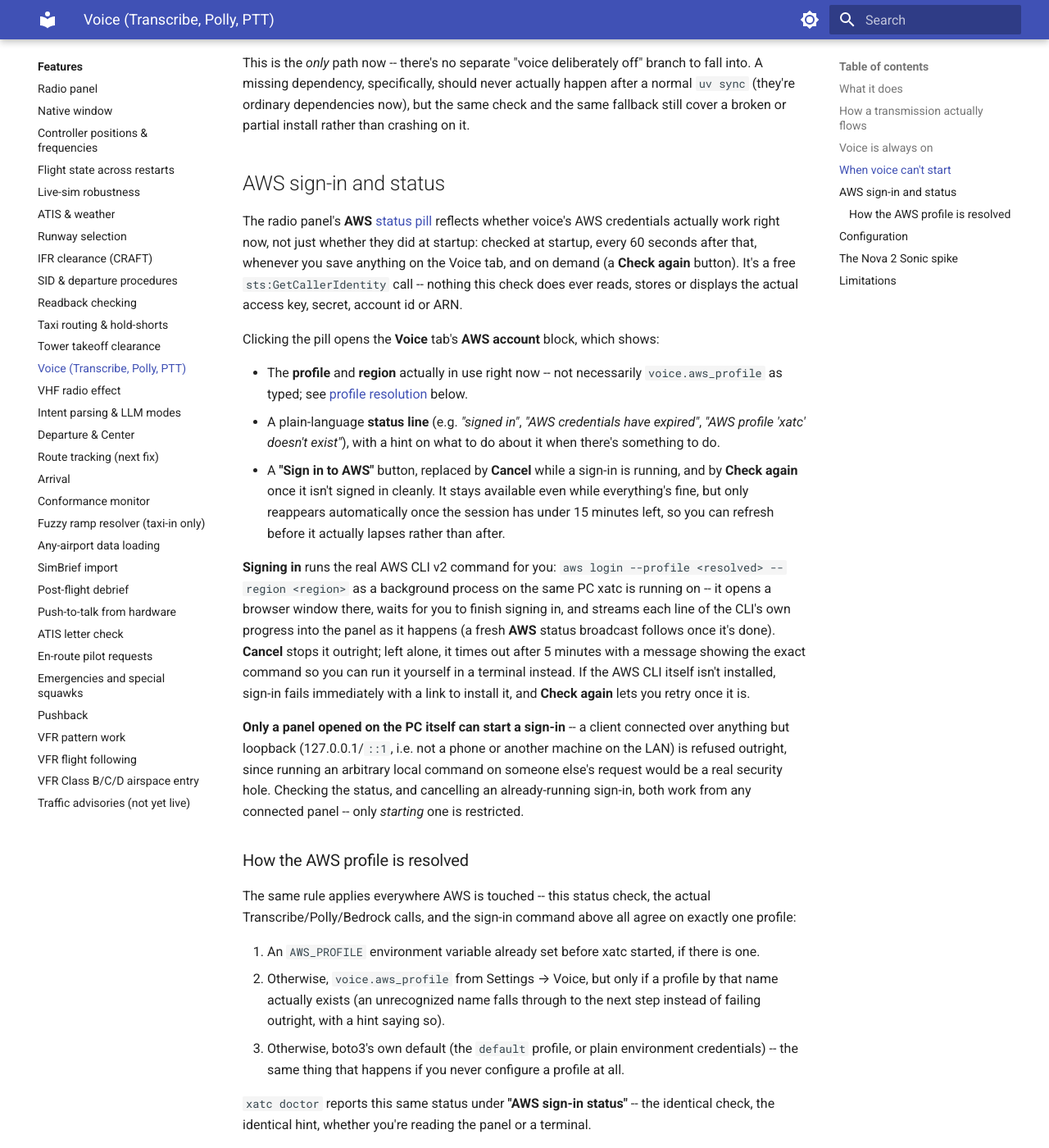
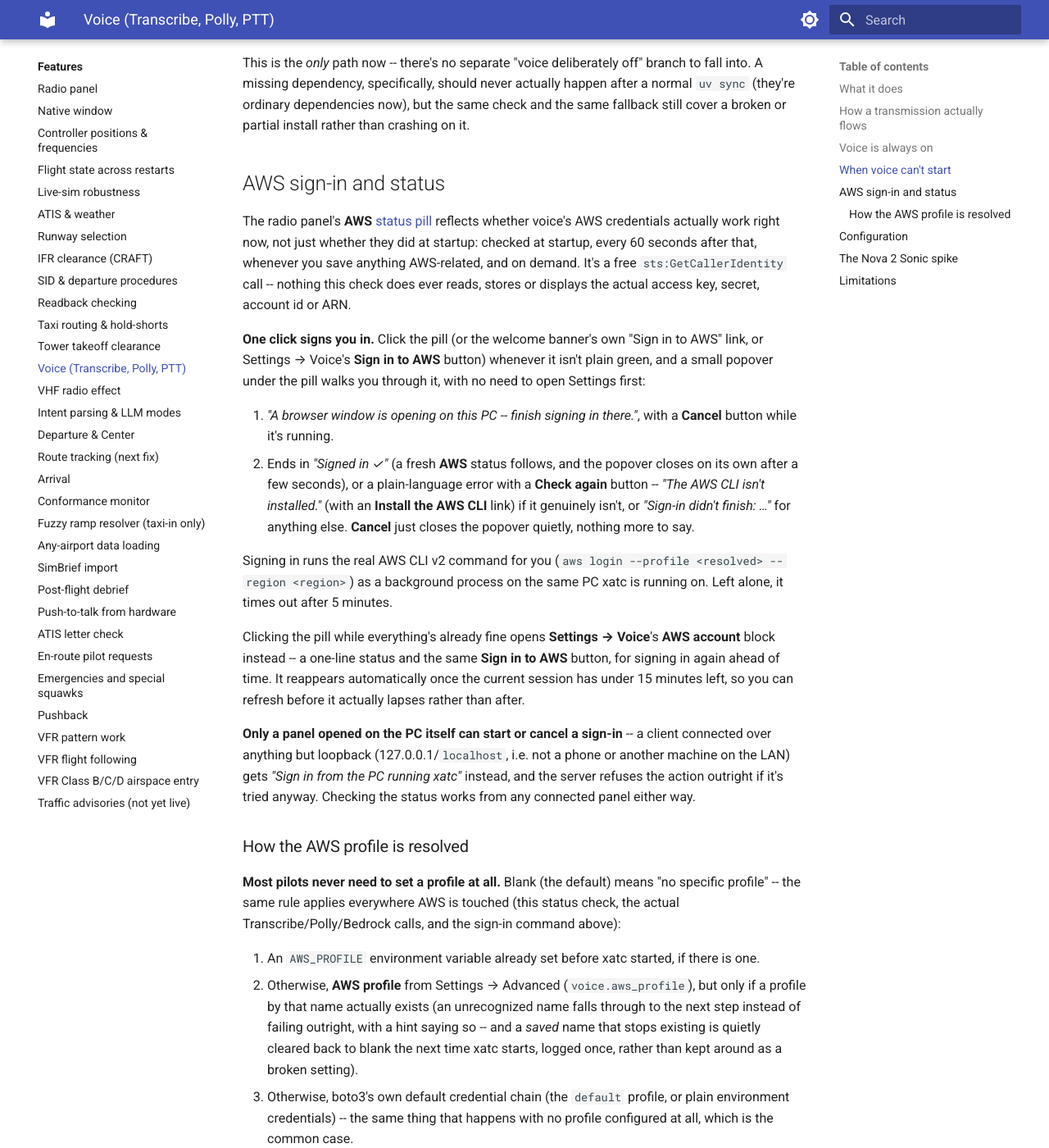
Before and after one commit to dbryant4/xplane12-atc-docs, an MkDocs documentation site: the page built from docs/features/voice.md, in a window 1280 px wide and 1400 px high, scrolled down 2527 px. Shown: the whole window at 82% size. Built offline with MkDocs 1.6.1 and Material for MkDocs 9.7.7, drawn with Linux system fonts in a browser that asks for light colours; the version menu is left out; some of the changed text lies outside the part shown.

Commit message:
Document one-click AWS sign-in (app PR #206)
Click the AWS pill (or Settings > Voice's button) and it runs `aws
login` right there in a popover -- no profile to set up first, ending
"Signed in [check]" or a plain error with Check again, an install
link if the CLI's missing. AWS profile/region moved to Settings >
Advanced and voice.aws_profile now defaults to blank (the default
credential chain); a stale saved profile is migrated back to blank
automatically. scripts/xatc-run.cmd no longer forces AWS_PROFILE.

Read against the merged aws_signin.py, aws_status.py, panel.py,
app.js, index.html, settings.py and CHANGELOG (commit d68e17a).

Co-Authored-By: Claude Sonnet 5 <noreply@anthropic.com>

```diff
--- a/docs/features/voice.md
+++ b/docs/features/voice.md
@@ -108,50 +108,56 @@ fallback still cover a broken or partial install rather than crashing on it.
 
 The radio panel's **AWS** [status pill](radio-panel.md#status-pills) reflects whether
 voice's AWS credentials actually work right now, not just whether they did at startup:
-checked at startup, every 60 seconds after that, whenever you save anything on the Voice
-tab, and on demand (a **Check again** button). It's a free `sts:GetCallerIdentity` call
--- nothing this check does ever reads, stores or displays the actual access key, secret,
-account id or ARN.
+checked at startup, every 60 seconds after that, whenever you save anything AWS-related,
+and on demand. It's a free `sts:GetCallerIdentity` call -- nothing this check does ever
+reads, stores or displays the actual access key, secret, account id or ARN.
 
-Clicking the pill opens the **Voice** tab's **AWS account** block, which shows:
+**One click signs you in.** Click the pill (or the welcome banner's own "Sign in to
+AWS" link, or Settings → Voice's **Sign in to AWS** button) whenever it isn't plain
+green, and a small popover under the pill walks you through it, with no need to open
+Settings first:
 
-- The **profile** and **region** actually in use right now -- not necessarily
-  `voice.aws_profile` as typed; see [profile resolution](#how-the-aws-profile-is-resolved) below.
-- A plain-language **status line** (e.g. *"signed in"*, *"AWS credentials have
-  expired"*, *"AWS profile 'xatc' doesn't exist"*), with a hint on what to do about it
-  when there's something to do.
-- A **"Sign in to AWS"** button, replaced by **Cancel** while a sign-in is running, and
-  by **Check again** once it isn't signed in cleanly. It stays available even while
-  everything's fine, but only reappears automatically once the session has under 15
-  minutes left, so you can refresh before it actually lapses rather than after.
+1. *"A browser window is opening on this PC -- finish signing in there."*, with a
+   **Cancel** button while it's running.
+2. Ends in *"Signed in ✓"* (a fresh **AWS** status follows, and the popover closes on
+   its own after a few seconds), or a plain-language error with a **Check again**
+   button -- *"The AWS CLI isn't installed."* (with an **Install the AWS CLI** link) if
+   it genuinely isn't, or *"Sign-in didn't finish: …"* for anything else. **Cancel**
+   just closes the popover quietly, nothing more to say.
 
-**Signing in** runs the real AWS CLI v2 command for you: `aws login --profile <resolved>
---region <region>` as a background process on the same PC xatc is running on -- it opens
-a browser window there, waits for you to finish signing in, and streams each line of the
-CLI's own progress into the panel as it happens (a fresh **AWS** status broadcast follows
-once it's done). **Cancel** stops it outright; left alone, it times out after 5 minutes
-with a message showing the exact command so you can run it yourself in a terminal
-instead. If the AWS CLI itself isn't installed, sign-in fails immediately with a link to
-install it, and **Check again** lets you retry once it is.
+Signing in runs the real AWS CLI v2 command for you (`aws login --profile <resolved>
+--region <region>`) as a background process on the same PC xatc is running on. Left
+alone, it times out after 5 minutes.
 
-**Only a panel opened on the PC itself can start a sign-in** -- a client connected over
-anything but loopback (127.0.0.1/`::1`, i.e. not a phone or another machine on the LAN)
-is refused outright, since running an arbitrary local command on someone else's request
-would be a real security hole. Checking the status, and cancelling an already-running
-sign-in, both work from any connected panel -- only *starting* one is restricted.
+Clicking the pill while everything's already fine opens **Settings → Voice**'s **AWS
+account** block instead -- a one-line status and the same **Sign in to AWS** button, for
+signing in again ahead of time. It reappears automatically once the current session has
+under 15 minutes left, so you can refresh before it actually lapses rather than after.
+
+**Only a panel opened on the PC itself can start or cancel a sign-in** -- a client
+connected over anything but loopback (127.0.0.1/`localhost`, i.e. not a phone or another
+machine on the LAN) gets *"Sign in from the PC running xatc"* instead, and the server
+refuses the action outright if it's tried anyway. Checking the status works from any
+connected panel either way.
 
 ### How the AWS profile is resolved
 
-The same rule applies everywhere AWS is touched -- this status check, the actual
-Transcribe/Polly/Bedrock calls, and the sign-in command above all agree on exactly one
-profile:
+**Most pilots never need to set a profile at all.** Blank (the default) means "no
+specific profile" -- the same rule applies everywhere AWS is touched (this status check,
+the actual Transcribe/Polly/Bedrock calls, and the sign-in command above):
 
 1. An `AWS_PROFILE` environment variable already set before xatc started, if there is one.
-2. Otherwise, `voice.aws_profile` from Settings → Voice, but only if a profile by that
-   name actually exists (an unrecognized name falls through to the next step instead of
-   failing outright, with a hint saying so).
-3. Otherwise, boto3's own default (the `default` profile, or plain environment
-   credentials) -- the same thing that happens if you never configure a profile at all.
+2. Otherwise, **AWS profile** from Settings → Advanced (`voice.aws_profile`), but only if
+   a profile by that name actually exists (an unrecognized name falls through to the
+   next step instead of failing outright, with a hint saying so -- and a *saved* name
+   that stops existing is quietly cleared back to blank the next time xatc starts,
+   logged once, rather than kept around as a broken setting).
+3. Otherwise, boto3's own default credential chain (the `default` profile, or plain
+   environment credentials) -- the same thing that happens with no profile configured at
+   all, which is the common case.
+
+Only set a profile yourself if you actually use more than one AWS account or profile on
+this PC.
 
 `xatc doctor` reports this same status under **"AWS sign-in status"** -- the identical
 check, the identical hint, whether you're reading the panel or a terminal.
```
Also changed, not shown: docs/features/radio-panel.md (+6 -5 lines), docs/getting-started.md (+11 -9 lines), docs/settings.md (+11 -11 lines).
